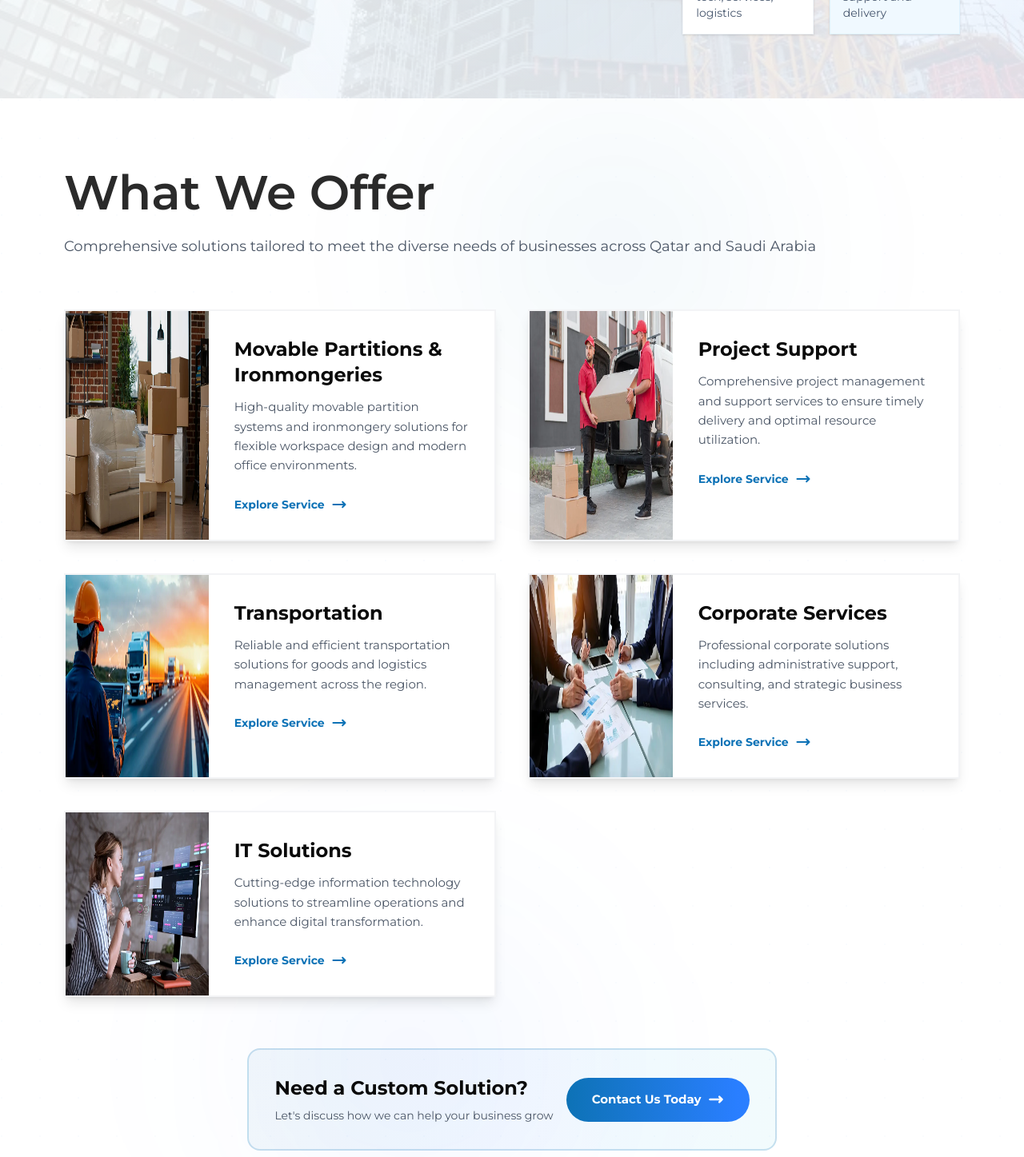
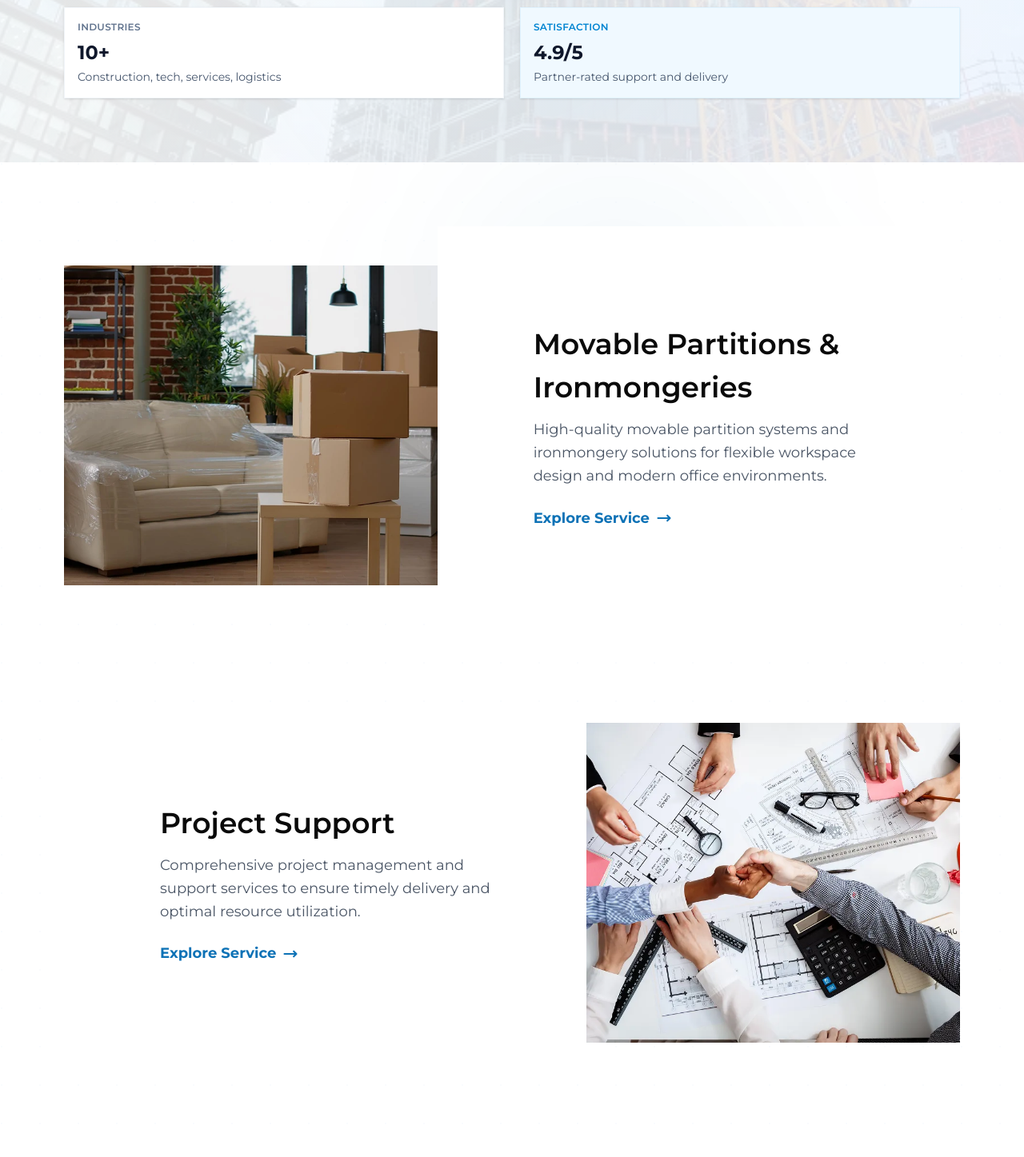
Before and after one commit to akmmubashir/al-qasas-group-web, a Next.js app: page / in a window 1280 px wide. Shown: the part 1800-3247 px from the top of the page at 80% size. Built offline with nearby package versions, Linux system fonts and the light colour scheme.

Commit message:
about and service updated

```diff
--- a/app/home/components/aboutSection.tsx
+++ b/app/home/components/aboutSection.tsx
@@ -45,7 +45,7 @@ Our commitment extends to safety, transparency, and continuous improvement. By m
       <div className="relative z-10 p-[80px_80px] max-xl:p-[60px_40px] max-lg:p-[60px_20px] max-md:p-[40px_20px]">
         <div className="flex flex-col gap-4 sm:gap-3 mb-12 sm:mb-14">
           <Heading title1="Who We" title2="Are" />
-          <p className="max-w-3xl text-base sm:text-lg text-slate-600">
+          <p className="max-w-3xl text-[18px] max-xl:text-[16px] max-md:text-[14px] sm:text-lg text-slate-600">
             Integrated trading, contracting, and business solutions tailored for
             Qatar and Saudi Arabia, built on reliability and thoughtful
             partnerships.
@@ -53,7 +53,7 @@ Our commitment extends to safety, transparency, and continuous improvement. By m
         </div>
 
         <div className="grid grid-cols-12 gap-8 lg:gap-10 items-start">
-          <div className="col-span-12 lg:col-span-3 flex flex-col gap-3 lg:gap-4">
+          <div className="col-span-3 max-2xl:col-span-6 max-md:col-span-12 flex flex-col gap-3 lg:gap-4">
             <div className="flex lg:block gap-3 overflow-x-auto no-scrollbar pb-2 -mx-1 px-1 snap-x snap-mandatory">
               {datalist.map((item, index) => {
                 const isActive = selectedItem === index;
@@ -69,7 +69,7 @@ Our commitment extends to safety, transparency, and continuous improvement. By m
                     }`}
                   >
                     <div className="flex items-center justify-between gap-3">
-                      <span className="text-sm font-semibold uppercase tracking-wide text-slate-500">
+                      <span className="text-[18px] max-xl:text-[16px] max-md:text-[14px] font-semibold uppercase tracking-wide text-slate-500">
                         {item.title}
                       </span>
                       <span
@@ -107,7 +107,7 @@ Our commitment extends to safety, transparency, and continuous improvement. By m
             </div>
           </div>
 
-          <div className="col-span-12 lg:col-span-5 order-last lg:order-0">
+          <div className="col-span-5 max-2xl:col-span-6 max-md:col-span-12 order-last lg:order-0">
             <div className="relative overflow-hidden shadow-2xl h-full min-h-80 sm:min-h-95 lg:min-h-115 group bg-slate-900">
               <Image
                 src="/assets/images/corporate.webp"
@@ -139,10 +139,10 @@ Our commitment extends to safety, transparency, and continuous improvement. By m
             </div>
           </div>
 
-          <div className="col-span-12 lg:col-span-4 order-2 lg:order-0 space-y-6">
+          <div className="col-span-4 max-2xl:col-span-12 max-md:col-span-12 order-2 lg:order-0 space-y-6">
             {/* <div className="rounded-3xl bg-white/80 backdrop-blur-sm border border-slate-100 shadow-sm p-6"> */}
             <p
-              className="text-base sm:text-lg text-slate-700 leading-relaxed"
+              className="text-[18px] max-xl:text-[16px] max-md:text-[14px] text-slate-700 leading-relaxed"
               dangerouslySetInnerHTML={{
                 __html: datalist[selectedItem].content,
               }}
--- a/app/home/components/servicesSection.tsx
+++ b/app/home/components/servicesSection.tsx
@@ -1,13 +1,7 @@
 "use client";
-import React, { useEffect, useRef } from "react";
-import gsap from "gsap";
-import { ScrollTrigger } from "gsap/ScrollTrigger";
+import React from "react";
 import Link from "next/link";
-import SubHeading from "@/app/components/subHeading";
-import Heading from "@/app/components/heading";
 import Image from "next/image";
-
-gsap.registerPlugin(ScrollTrigger);
 
 const services = [
   {
@@ -54,7 +48,7 @@ const services = [
       </svg>
     ),
     gradient: "from-blue-500 to-cyan-500",
-    img: "/assets/images/mov.webp",
+    img: "/assets/images/project.webp",
   },
   {
     id: 3,
@@ -128,76 +122,8 @@ const services = [
 ];
 
 const ServicesSection = () => {
-  const sectionRef = useRef<HTMLDivElement>(null);
-  const titleRef = useRef<HTMLDivElement>(null);
-  const subtitleRef = useRef<HTMLDivElement>(null);
-  const cardsRef = useRef<HTMLDivElement>(null);
-
-  useEffect(() => {
-    const ctx = gsap.context(() => {
-      // Title animation
-      gsap.fromTo(
-        titleRef.current,
-        { opacity: 0, y: 40 },
-        {
-          opacity: 1,
-          y: 0,
-          duration: 1,
-          ease: "power4.out",
-          scrollTrigger: {
-            trigger: sectionRef.current,
-            start: "top 60%",
-            toggleActions: "play none none none",
-          },
-        },
-      );
-
-      // Subtitle animation
-      gsap.fromTo(
-        subtitleRef.current,
-        { opacity: 0, y: 20 },
-        {
-          opacity: 1,
-          y: 0,
-          duration: 1,
-          delay: 0.2,
-          ease: "power4.out",
-          scrollTrigger: {
-            trigger: sectionRef.current,
-            start: "top 60%",
-            toggleActions: "play none none none",
-          },
-        },
-      );
-
-      // Cards animation with stagger
-      const cards = cardsRef.current?.querySelectorAll(".service-card");
-      if (cards) {
-        gsap.fromTo(
-          cards,
-          { opacity: 0, y: 60, scale: 0.9 },
-          {
-            opacity: 1,
-            y: 0,
-            scale: 1,
-            duration: 0.8,
-            ease: "back.out(1.7)",
-            stagger: 0.12,
-            scrollTrigger: {
-              trigger: cardsRef.current,
-              start: "top 65%",
-              toggleActions: "play none none none",
-            },
-          },
-        );
-      }
-    });
-
-    return () => ctx.revert();
-  }, []);
-
   return (
-    <div ref={sectionRef} className="relative bg-white overflow-hidden">
+    <div className="relative bg-white overflow-hidden">
       {/* Background Pattern */}
       <div
         className="absolute inset-0 opacity-[0.02]"
@@ -211,69 +137,45 @@ const ServicesSection = () => {
       <div className="absolute top-0 right-1/4 w-96 h-96 bg-[#0D72B6]/5 rounded-full blur-[120px]" />
       <div className="absolute bottom-0 left-1/4 w-96 h-96 bg-blue-500/5 rounded-full blur-[120px]" />
 
-      <div className="p-[80px_80px] max-xl:p-[60px_40px] max-lg:p-[60px_20px] max-md:p-[40px_20px] relative z-10">
-        {/* Section Header */}
-        <div className="mb-16 max-lg:mb-12">
-          <div ref={titleRef}>
-            {/* <SubHeading title="What We Offer" /> */}
-            <Heading title1="What " title2="We Offer" nostyle />
-          </div>
-          <p
-            ref={subtitleRef}
-            className="text-gray-600 text-[18px] max-xl:text-[16px] max-lg:text-[14px] leading-relaxed"
+      <div className="p-20 max-xl:p-[60px_40px] max-lg:p-[60px_20px] max-md:p-[40px_20px] relative z-10">
+        <div className="grid grid-cols-12 gap-25 max-xl:gap-20 max-lg:gap-12 max-md:gap-[40px_0]">
+          {services.map((service, index) => (
+            <div
+              key={service.id}
+              className={`service-card col-span-full group grid grid-cols-12 items-center`}
             >
-            Comprehensive solutions tailored to meet the diverse needs of
-            businesses across Qatar and Saudi Arabia
-          </p>
-        </div>
-
-        {/* Services Grid */}
-        <div ref={cardsRef} className="grid grid-cols-12 gap-10 max-lg:gap-4">
-          {services.map((service, index) => (
-            <Link
-              href={`/services/${service.title.toLowerCase().replace(/ & /g, "-").replace(/ /g, "-")}`}
-              key={service.id}
-              className={`service-card group cursor-pointer grid grid-cols-12 border-2 border-gray-100 hover:border-[#0D72B6]/30 shadow-lg hover:shadow-2xl hover:shadow-[#0D72B6]/10 transition-all duration-500 overflow-hidden group-hover:-translate-y-2 ${
-                index < 4
-                  ? "col-span-6 max-md:col-span-12"
-                  : "col-span-6 max-md:col-span-12"
-              }`}
+              <div
+                className={`col-span-5 max-md:col-span-full ${index % 2 === 1 ? "order-2 max-md:order-1" : "order-1"}`}
               >
-              <div className="col-span-4 w-full h-full">
+                <div className="h-100 max-lg:h-80 max-md:h-60 relative">
                   <Image
                     src={service.img}
                     alt={service.title + "service-image"}
-                  className="w-full h-full"
+                    className="w-full h-full object-cover object-center group-hover:scale-105 transition-transform duration-300"
                     width={1000}
                     height={600}
                   />
                 </div>
-              <div className="col-span-8 relative h-full bg-white p-8 max-lg:p-6 ">
-                {/* Gradient Background Effect */}
+              </div>
               <div
-                  className={`absolute top-0 right-0 w-32 h-32 bg-linear-to-br ${service.gradient} opacity-0 group-hover:opacity-10 blur-2xl transition-opacity duration-500`}
-                />
-
-                {/* Icon Container */}
-                {/* <div
-                  className={`relative w-16 h-16 bg-linear-to-br ${service.gradient} flex items-center justify-center mb-6 shadow-lg group-hover:scale-110 group-hover:rotate-6 transition-all duration-500`}
+                className={`col-span-7 max-md:col-span-full bg-white p-30 max-xl:p-20 max-lg:p-10 max-md:p-[20px_0] flex flex-col justify-center h-full ${index % 2 === 1 ? "order-1 max-md:order-2" : "order-2"}`}
               >
-                  <div className="text-white">{service.icon}</div>
-                </div> */}
-
                 {/* Content */}
-                <h3 className="text-2xl max-lg:text-xl font-bold text-[#0A0A0A] mb-3 group-hover:text-[#0D72B6] transition-colors duration-300">
+                <h3 className="text-[36px] max-xl:text-[30px] max-lg:text-[26px] max-md:text-[22px] font-semibold text-[#0A0A0A] mb-3 group-hover:text-[#0D72B6] transition-colors duration-300">
                   {service.title}
                 </h3>
-                <p className="text-gray-600 text-[15px] leading-relaxed mb-6">
+                <p className="text-gray-600 text-[18px] max-xl:text-[16px] max-md:text-[14px] leading-relaxed mb-6">
                   {service.description}
                 </p>
 
                 {/* CTA Link */}
-                <div className="inline-flex items-center gap-2 text-[#0D72B6] font-bold text-sm group-hover:gap-3 transition-all duration-300">
+                <Link
+                  href={`/services/${service.title.toLowerCase().replace(/ & /g, "-").replace(/ /g, "-")}`}
+                >
+                  <div className="inline-flex items-center gap-2 text-[#0D72B6] font-bold text-[18px] max-xl:text-[16px] max-md:text-[14px] hover:gap-3 transition-all duration-300">
                     <span>Explore Service</span>
                     <svg
-                    className="w-5 h-5 group-hover:translate-x-1 transition-transform duration-300"
+                      className="w-5 h-5 hover:translate-x-1 transition-transform duration-300"
                       fill="none"
                       viewBox="0 0 24 24"
                       stroke="currentColor"
@@ -286,48 +188,10 @@ const ServicesSection = () => {
                       />
                     </svg>
                   </div>
-
-                {/* Corner Accent */}
-                <div className="absolute bottom-0 right-0 w-24 h-24 opacity-0 group-hover:opacity-100 transition-opacity duration-500">
-                  <div
-                    className={`absolute bottom-0 right-0 w-full h-full bg-linear-to-tl ${service.gradient} opacity-5 rounded-tl-[100px]`}
-                  />
+                </Link>
               </div>
             </div>
-            </Link>
           ))}
-        </div>
-
-        {/* Bottom CTA */}
-        <div className="mt-16 max-lg:mt-12 text-center">
-          <div className="inline-flex flex-col sm:flex-row items-center gap-4 bg-linear-to-r from-[#0D72B6]/5 via-blue-500/5 to-cyan-500/5 border-2 border-[#0D72B6]/20 rounded-2xl p-8 max-lg:p-6">
-            <div className="flex-1 text-left max-sm:text-center">
-              <h3 className="text-2xl max-lg:text-xl font-bold text-[#0A0A0A] mb-2">
-                Need a Custom Solution?
-              </h3>
-              <p className="text-gray-600 text-sm">
-                Let&apos;s discuss how we can help your business grow
-              </p>
-            </div>
-            <button className="cursor-pointer group relative px-8 py-4 bg-linear-to-r from-[#0D72B6] to-blue-500 text-white text-[15px] font-bold rounded-full overflow-hidden hover:shadow-2xl hover:shadow-[#0D72B6]/40 transition-all duration-300 hover:scale-105">
-              <span className="relative z-10 flex items-center gap-2">
-                Contact Us Today
-                <svg
-                  className="w-5 h-5 group-hover:translate-x-1 transition-transform"
-                  fill="none"
-                  viewBox="0 0 24 24"
-                  stroke="currentColor"
-                  strokeWidth={3}
-                >
-                  <path
-                    strokeLinecap="round"
-                    strokeLinejoin="round"
-                    d="M17 8l4 4m0 0l-4 4m4-4H3"
-                  />
-                </svg>
-              </span>
-            </button>
-          </div>
         </div>
       </div>
     </div>
```
Also changed, not shown: public/assets/images/project.webp (added). Lines whose indentation alone changed are shown as unchanged.
